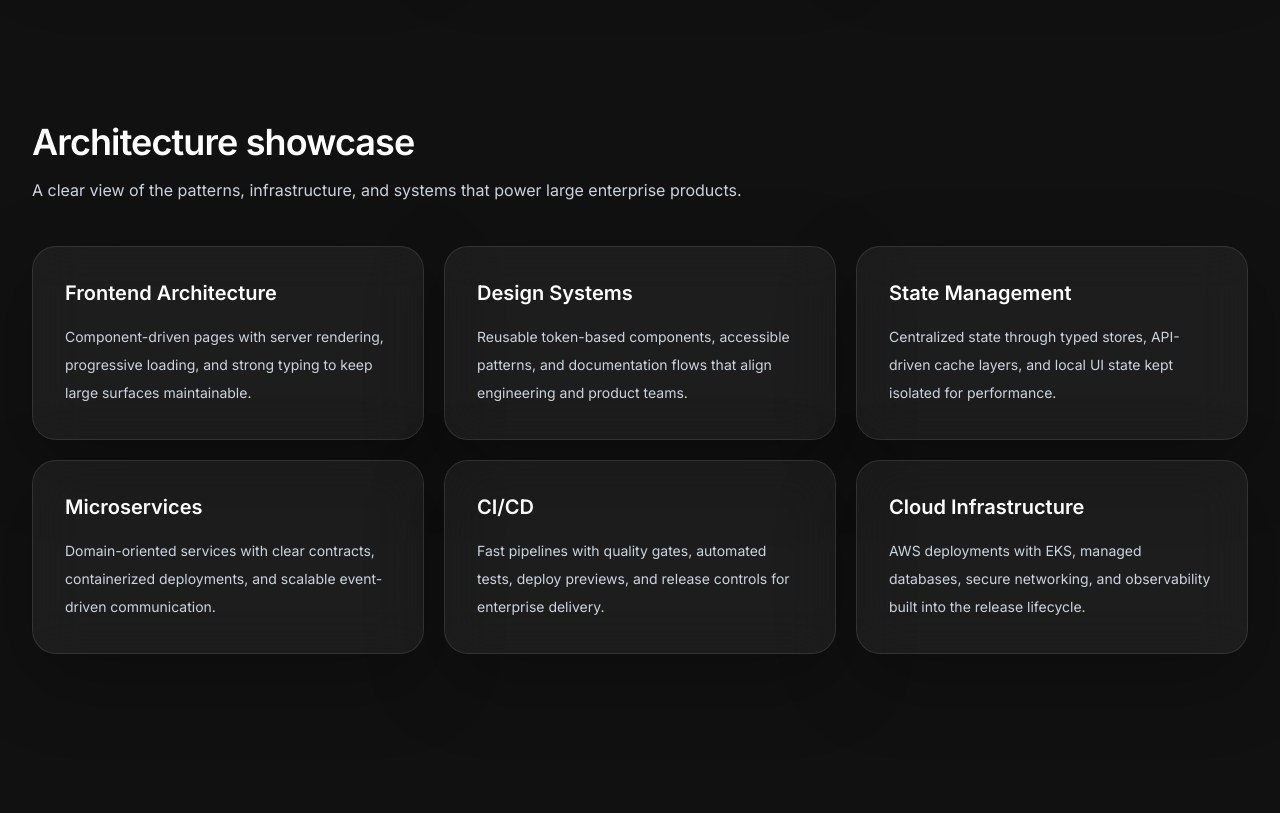
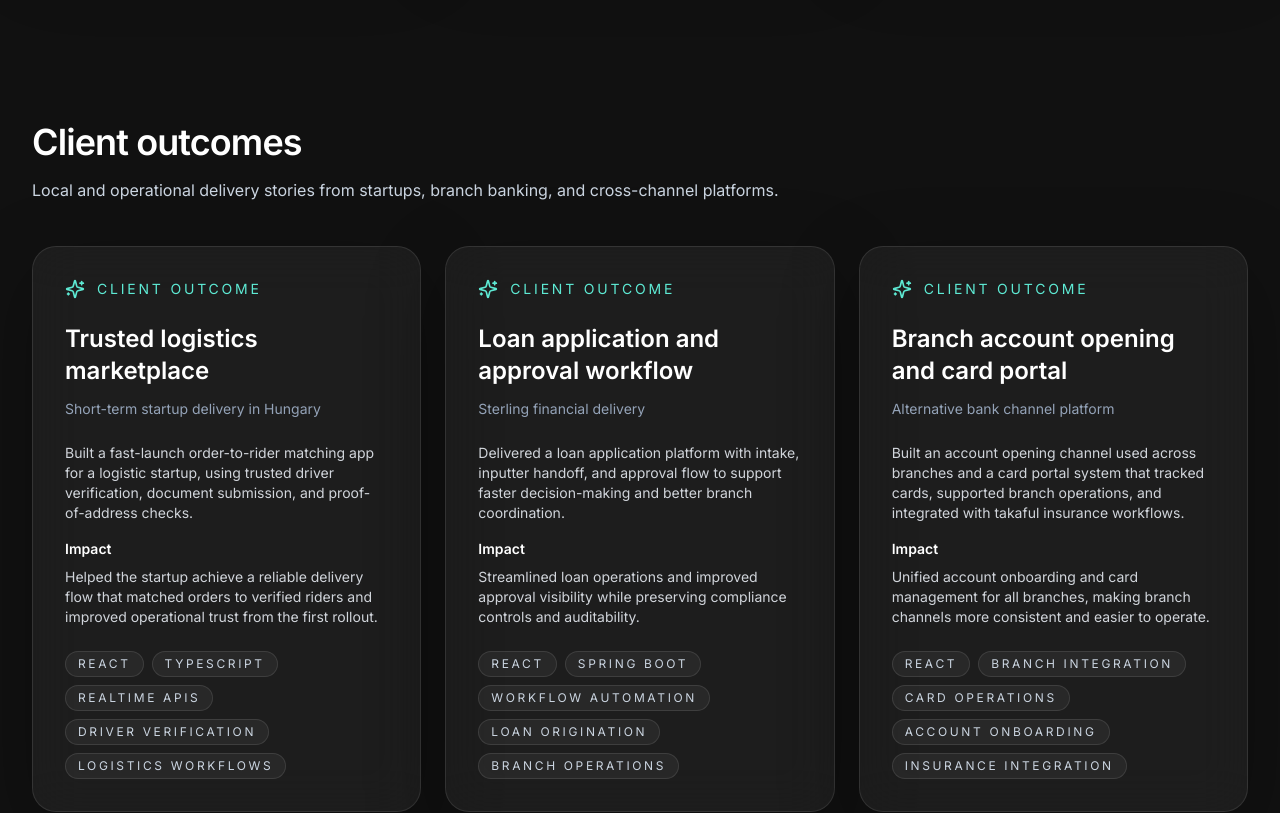
Before and after one commit to seyi-adeoti/portfolio, a Next.js app: page / in a window 1280 px wide. Shown: the part 3480-4293 px from the top of the page. Built offline with nearby package versions, Linux system fonts and the light colour scheme.

Commit message:
feat: add client outcomes section to Home page and update data structure for client outcomes

```diff
--- a/app/page.tsx
+++ b/app/page.tsx
@@ -1,6 +1,6 @@
 'use client';
 
-import { ArrowUpRight, Github, Linkedin, Mail } from 'lucide-react';
+import { ArrowUpRight, Github, Linkedin, Mail, Sparkles } from 'lucide-react';
 import { motion } from 'framer-motion';
 import { LinkButton } from '../components/ui/button';
 import { Card } from '../components/ui/card';
@@ -10,6 +10,7 @@ import { Tag } from '../components/ui/tag';
 import {
   architectureHighlights,
   caseStudies,
+  clientOutcomes,
   contactLinks,
   githubProjects,
   heroBadges,
@@ -185,7 +186,42 @@ export default function Home() {
             ))}
           </div>
         </Section>
-
+        <Section id="client-outcomes" className="space-y-10">
+          <div className="space-y-3">
+            <SectionHeading>Client outcomes</SectionHeading>
+            <p className="section-subtitle">
+              Local and operational delivery stories from startups, branch banking, and cross-channel platforms.
+            </p>
+          </div>
+          <div className="grid gap-6 xl:grid-cols-3">
+            {clientOutcomes.map((item) => (
+              <Card key={item.title} className="space-y-6 p-6">
+                <div className="flex items-center gap-3 text-accent">
+                  <Sparkles className="h-5 w-5" />
+                  <span className="text-sm uppercase tracking-[0.2em]">Client outcome</span>
+                </div>
+                <div className="space-y-3">
+                  <h3 className="text-2xl font-semibold text-white">{item.title}</h3>
+                  <p className="text-sm text-slate-400">{item.subtitle}</p>
+                </div>
+                <div className="space-y-4 text-sm text-slate-300">
+                  <p>{item.description}</p>
+                  <div>
+                    <p className="font-semibold text-white">Impact</p>
+                    <p className="mt-2">{item.impact}</p>
+                  </div>
+                </div>
+                <div className="mt-4 flex flex-wrap gap-2">
+                  {item.technologies.map((tech) => (
+                    <Tag key={tech} className="bg-white/5 text-slate-300">
+                      {tech}
+                    </Tag>
+                  ))}
+                </div>
+              </Card>
+            ))}
+          </div>
+        </Section>
         <Section id="architecture" className="space-y-10">
           <div className="space-y-3">
             <SectionHeading>Architecture showcase</SectionHeading>
@@ -328,10 +364,10 @@ export default function Home() {
           <div className="space-y-3">
             <SectionHeading>Contact</SectionHeading>
             <p className="section-subtitle">
-              Interested in building scalable software together? Connect over email or LinkedIn and let’s shape the next enterprise platform.
+              Interested in building scalable software together? Connect over email or GitHub and let’s shape the next enterprise platform.
             </p>
           </div>
-          <div className="grid gap-6 sm:grid-cols-2 lg:grid-cols-3">
+          <div className="grid gap-6 sm:grid-cols-2 lg:grid-cols-2">
             {contactLinks.map((item) => (
               <Card key={item.label} className="flex flex-col justify-between p-6">
                 <div className="flex items-center gap-3 text-accent">
--- a/lib/data.ts
+++ b/lib/data.ts
@@ -137,6 +137,36 @@ export const caseStudies = [
   },
 ];
 
+export const clientOutcomes = [
+  {
+    title: 'Trusted logistics marketplace',
+    subtitle: 'Short-term startup delivery in Hungary',
+    description:
+      'Built a fast-launch order-to-rider matching app for a logistic startup, using trusted driver verification, document submission, and proof-of-address checks.',
+    impact:
+      'Helped the startup achieve a reliable delivery flow that matched orders to verified riders and improved operational trust from the first rollout.',
+    technologies: ['React', 'TypeScript', 'Realtime APIs', 'Driver verification', 'Logistics workflows'],
+  },
+  {
+    title: 'Loan application and approval workflow',
+    subtitle: 'Sterling financial delivery',
+    description:
+      'Delivered a loan application platform with intake, inputter handoff, and approval flow to support faster decision-making and better branch coordination.',
+    impact:
+      'Streamlined loan operations and improved approval visibility while preserving compliance controls and auditability.',
+    technologies: ['React', 'Spring Boot', 'Workflow automation', 'Loan origination', 'Branch operations'],
+  },
+  {
+    title: 'Branch account opening and card portal',
+    subtitle: 'Alternative bank channel platform',
+    description:
+      'Built an account opening channel used across branches and a card portal system that tracked cards, supported branch operations, and integrated with takaful insurance workflows.',
+    impact:
+      'Unified account onboarding and card management for all branches, making branch channels more consistent and easier to operate.',
+    technologies: ['React', 'Branch integration', 'Card operations', 'Account onboarding', 'Insurance integration'],
+  },
+];
+
 export const architectureHighlights = [
   {
     title: 'Frontend Architecture',
@@ -221,7 +251,6 @@ export const testimonials = [
 ];
 
 export const contactLinks = [
-  { label: 'Email', value: 'hello@adeoti.dev', href: 'mailto:hello@adeoti.dev' },
-  { label: 'LinkedIn', value: 'linkedin.com/in/adeotisolajuwon', href: 'https://linkedin.com/in/adeotisolajuwon' },
-  { label: 'GitHub', value: 'github.com/adeoti', href: 'https://github.com/adeoti' },
+  { label: 'Email', value: 'oluwaseyiadeoti825@gmail.com', href: 'mailto:oluwaseyiadeoti825@gmail.com' },
+  { label: 'GitHub', value: 'github.com/seyi-adeoti', href: 'https://github.com/seyi-adeoti' },
 ];
--- a/next.config.mjs
+++ b/next.config.mjs
@@ -3,6 +3,12 @@ const nextConfig = {
   images: {
     remotePatterns: [],
   },
+  webpack(config, { isServer }) {
+    if (isServer) {
+      config.output.chunkFilename = '[name].js';
+    }
+    return config;
+  },
 };
 
 export default nextConfig;
```
